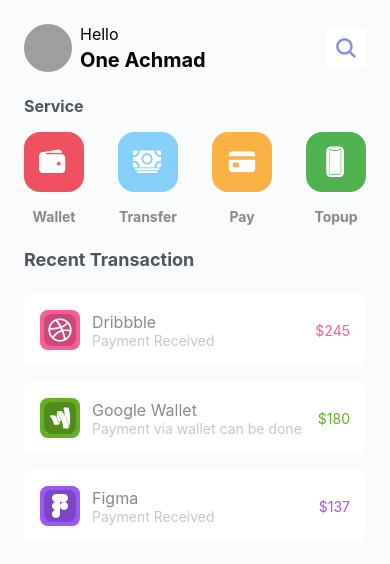
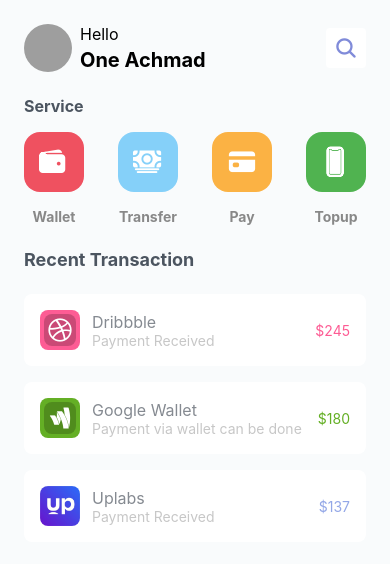
Before and after one commit to usmansbk/digital-wallet-ui, a React Native app: screen / in a window 390 px wide. Shown: the top 564 px of the page. Built offline with nearby package versions, Linux system fonts and the light colour scheme; grey boxes are pictures that could not be loaded.

Commit message:
Add asset

```diff
--- a/components/Home/Transaction.js
+++ b/components/Home/Transaction.js
@@ -1,24 +1,27 @@
 import React from "react";
-import { View, StyleSheet, Text, TouchableOpacity } from "react-native";
+import { View, StyleSheet, Text, TouchableOpacity, Image } from "react-native";
 import { FontAwesome5 } from "@expo/vector-icons";
 import theme from "../../theme";
 
-const Icon = ({ color, icon }) => (
-  <View style={[{ backgroundColor: color }, styles.iconBox]}>
-    <View style={styles.icon}>
-      <FontAwesome5 name={icon} size={24} color="white" />
+const Icon = ({ color, icon, img, size = 24 }) =>
+  img ? (
+    <Image source={img} style={[styles.iconBox]} />
+  ) : (
+    <View style={[{ backgroundColor: color }, styles.iconBox]}>
+      <View style={styles.icon}>
+        <FontAwesome5 name={icon} size={size} color="white" />
+      </View>
     </View>
-  </View>
-);
+  );
 
 const Transaction = ({ transactions = [] }) => (
   <View style={styles.container}>
     <Text style={styles.sectionTitle}>Recent Transaction</Text>
     <View>
-      {transactions.map(({ id, title, subtitle, amount, color, icon }) => (
+      {transactions.map(({ id, title, subtitle, amount, color, icon, img }) => (
         <TouchableOpacity key={id} style={styles.itemContainer}>
           <View style={styles.itemLeft}>
-            <Icon icon={icon} color={color} />
+            <Icon icon={icon} color={color} img={img} />
             <View>
               <Text style={styles.title}>{title}</Text>
               <Text style={styles.subtitle}>{subtitle}</Text>
--- a/components/Home/index.js
+++ b/components/Home/index.js
@@ -1,5 +1,5 @@
 import React from "react";
-import { View, Text, StyleSheet } from "react-native";
+import { View, Text, StyleSheet, ScrollView } from "react-native";
 import Avatar from "../common/Avatar";
 import IconButton from "../common/IconButton";
 import Service from "./Service";
@@ -68,19 +68,21 @@ export default function Home() {
     },
     {
       id: "figma",
-      title: "Figma",
+      title: "Uplabs",
       subtitle: "Payment Received",
       amount: "$137",
-      color: "#9d56f7",
-      icon: "figma",
+      color: "#93a7e7",
+      img: require("../../assets/uplabs.jpg"),
     },
   ];
 
   return (
     <View style={styles.container}>
       <Header name={name} avatar={picture} />
-      <Service services={services} />
-      <Transaction transactions={transactions} />
+      <ScrollView>
+        <Service services={services} />
+        <Transaction transactions={transactions} />
+      </ScrollView>
     </View>
   );
 }
```
Also changed, not shown: assets/uplabs.jpg (added).
